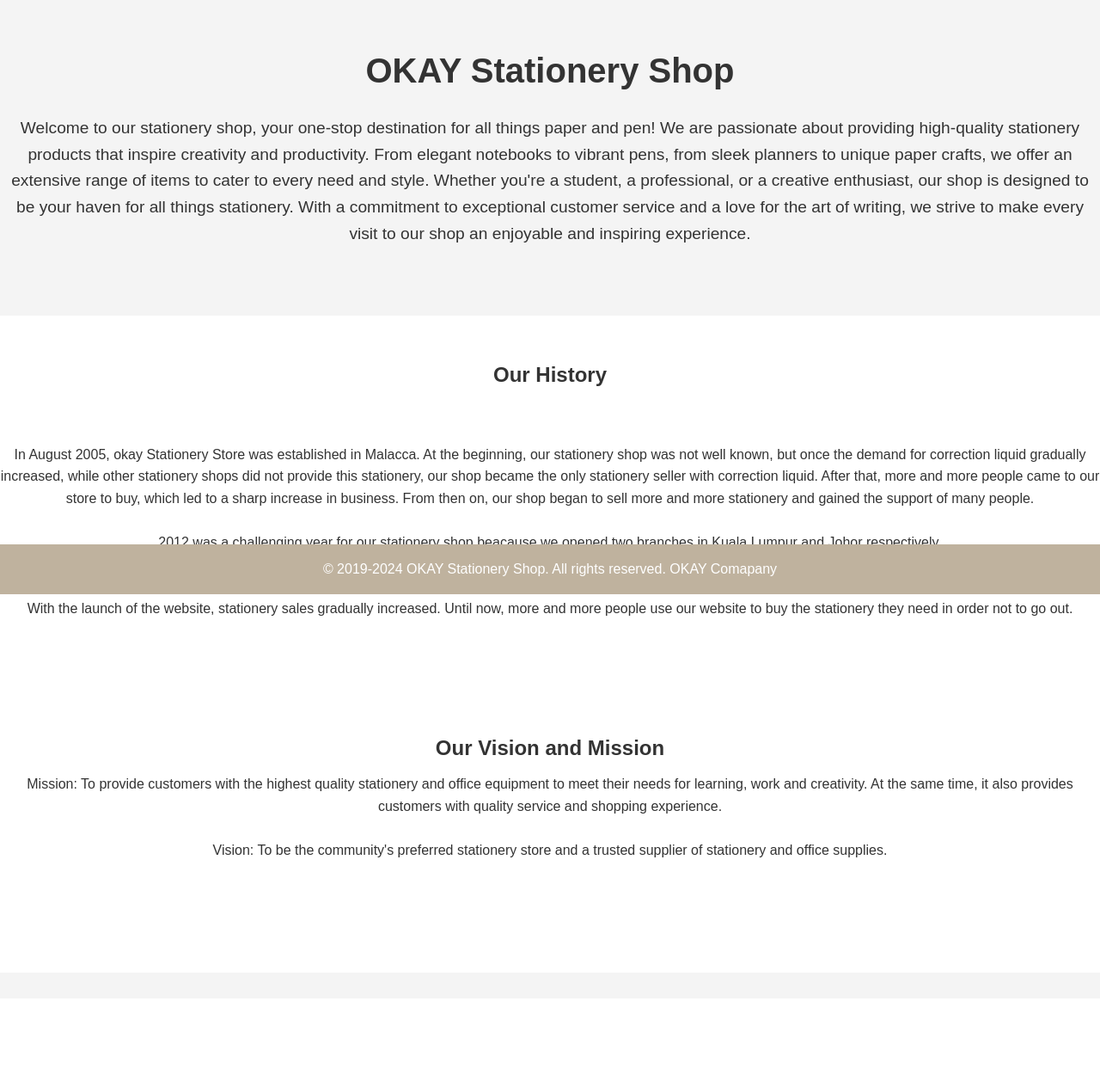
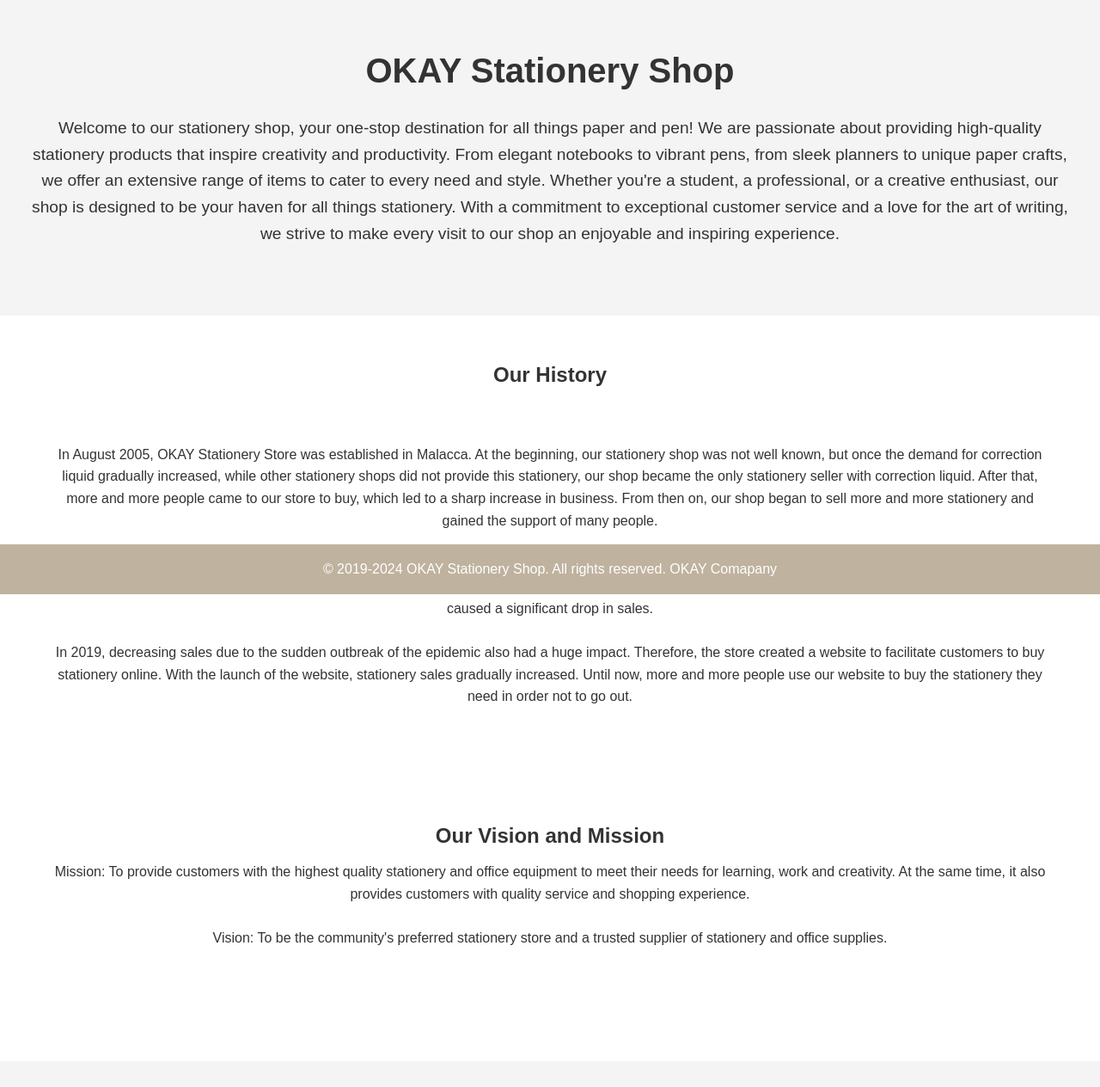
Before and after one commit to CelineKong65/DWP_PROJECT, a PHP site: page /about_us.html in a window 1280 px wide. Shown: the part 109-1373 px from the top of the page at 86% size. Before the commit the page ends 1106 px from the top, so only its background shows below. Run offline with PHP 8.4, Linux system fonts and the light colour scheme.

Commit message:
about us 20%

```diff
--- a/about_us.css
+++ b/about_us.css
@@ -72,7 +72,7 @@ header nav ul li a:hover {
 /* background1 section styles */
 .background1 {
     text-align: center;
-    padding: 50px 0;
+    padding: 50px 30px;
     color: #333;
 }
 
@@ -91,7 +91,7 @@ header nav ul li a:hover {
 
 /* background2 section styles */
 .background2 {
-    padding: 50px 0;
+    padding: 50px 30px;
     background: #fff;
     text-align: center;
 }
--- a/about_us.html
+++ b/about_us.html
@@ -28,9 +28,9 @@
     <section class="background2">
         <h2>Our History</h2>
         <div class="background2">
-            <p>In August 2005, okay Stationery Store was established in Malacca. At the beginning, our stationery shop was not well known, but once the demand for correction liquid gradually increased, while other stationery shops did not provide this stationery, our shop became the only stationery seller with correction liquid. After that, more and more people came to our store to buy, which led to a sharp increase in business. From then on, our shop began to sell more and more stationery and gained the support of many people.</p>
+            <p>In August 2005, OKAY Stationery Store was established in Malacca. At the beginning, our stationery shop was not well known, but once the demand for correction liquid gradually increased, while other stationery shops did not provide this stationery, our shop became the only stationery seller with correction liquid. After that, more and more people came to our store to buy, which led to a sharp increase in business. From then on, our shop began to sell more and more stationery and gained the support of many people.</p>
             <br/>
-            <p>2012 was a challenging year for our stationery shop beacause we opened two branches in Kuala Lumpur and Johor respectively. </p>
+            <p>2012 was a challenging year for our stationery shop beacause we opened two branches in Kuala Lumpur and Johor respectively. Our store has also attracted many customers because of its comprehensive range of stationery products and has become the stationery store with the highest sales volume. However, the outbreak caused a significant drop in sales. </p>
             <br/>
             <p>In 2019, decreasing sales due to the sudden outbreak of the epidemic also had a huge impact. Therefore, the store created a website to facilitate customers to buy stationery online. With the launch of the website, stationery sales gradually increased. Until now, more and more people use our website to buy the stationery they need in order not to go out.</p>
         </div>
```
